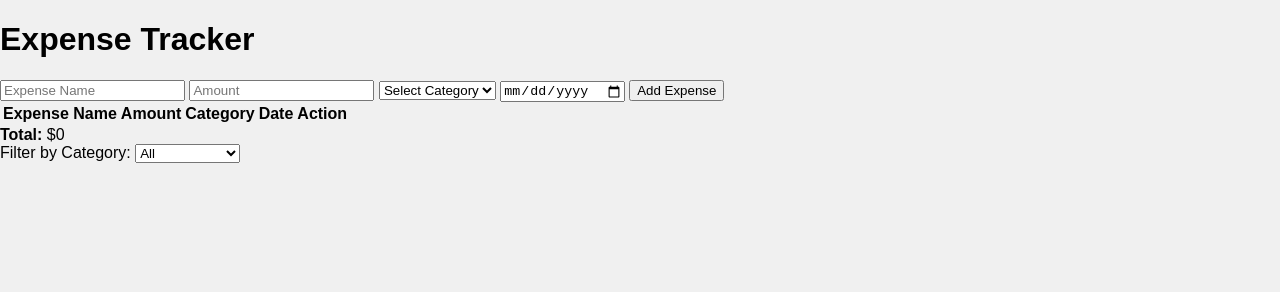
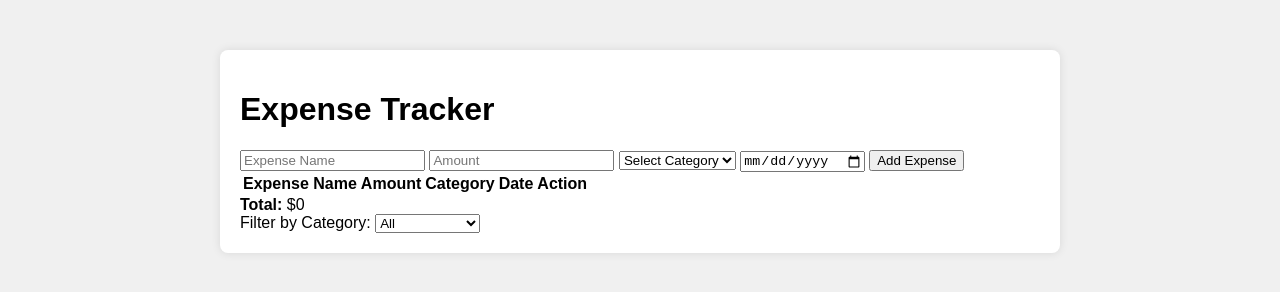
Before and after one commit to FrankGrillo1991/Expense-Tracker, a plain HTML site: page index.html in a window 1280 px wide. Drawn offline with Linux system fonts and the light colour scheme.

Commit message:
Update style.css

```diff
--- a/style.css
+++ b/style.css
@@ -4,3 +4,12 @@ body {
     margin: 0;
     padding: 0;
 }
+
+.container {
+    max-width: 800px;
+    margin: 50px auto;
+    padding: 20px;
+    background-color: #fff;
+    box-shadow: 0 0 10px rgba(0, 0, 0, 0.1);
+    border-radius: 8px;
+}
```
